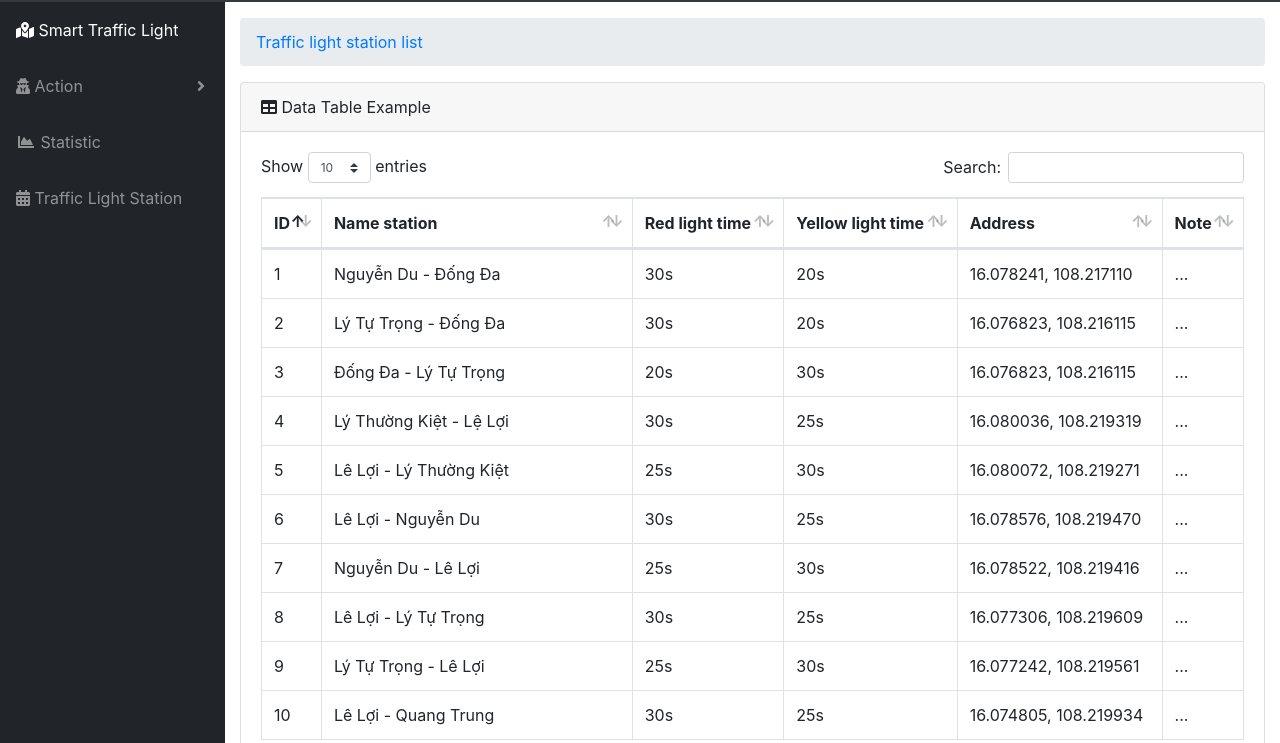
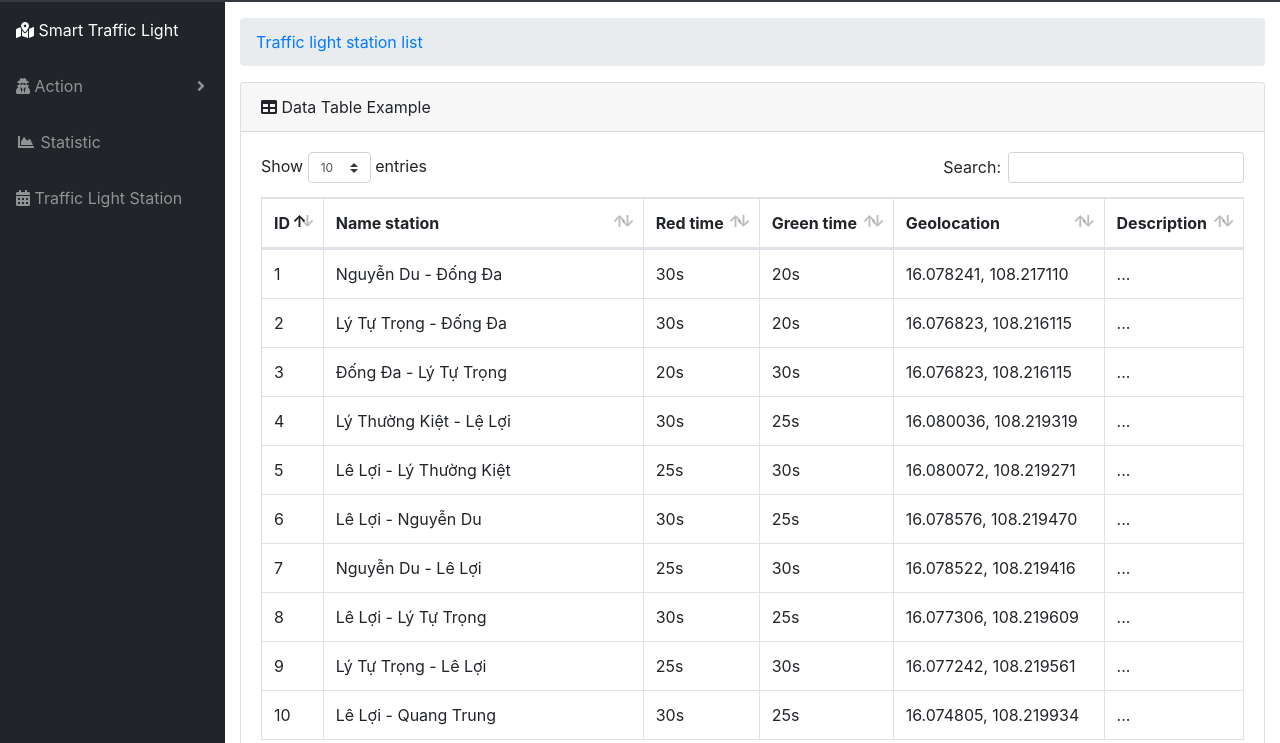
Before and after one commit to trantaitien98/Smart-Traffic-Light, a website with bundled scripts: page startbootstrap-sb-admin-gh-pages/tables.html in a window 1280 px wide. Shown: the part 54-797 px from the top of the page. Built offline with nearby package versions, Linux system fonts and the light colour scheme.

Commit message:
Edit traffic lights column title.

```diff
--- a/startbootstrap-sb-admin-gh-pages/tables.html
+++ b/startbootstrap-sb-admin-gh-pages/tables.html
@@ -147,10 +147,10 @@
                     <tr>
                       <th>ID</th>
                       <th>Name station</th>
-                      <th>Red light time</th>
-                      <th>Yellow light time</th>
-                      <th>Address</th>
-                      <th>Note</th>
+                      <th>Red time</th>
+                      <th>Green time</th>
+                      <th>Geolocation</th>
+                      <th>Description</th>
                     </tr>
                   </thead>
 
```
